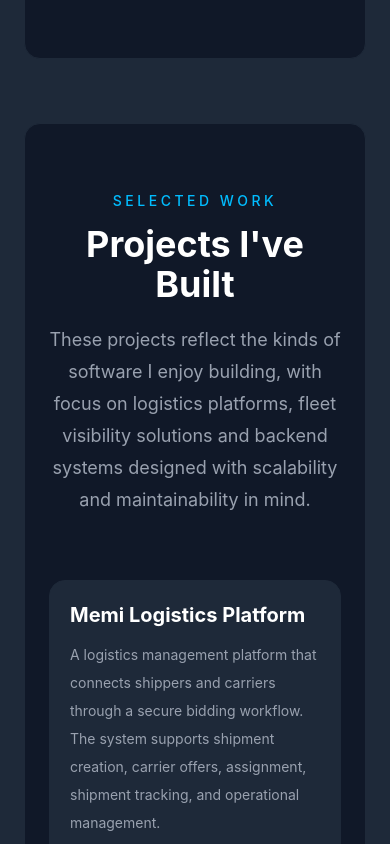
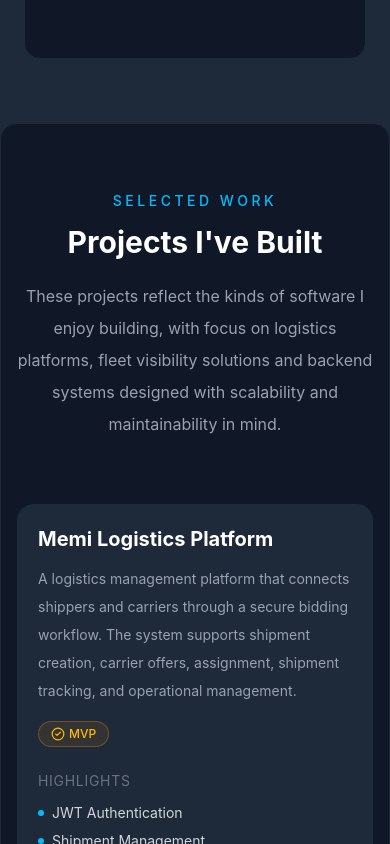
Before and after one commit to Kbrom-Mehari/Kbrom-Mehari.github.io, a React (Vite) app: page / in a window 390 px wide. Shown: the part 6620-7464 px from the top of the page. Built offline with nearby package versions, Linux system fonts and the light colour scheme.

Commit message:
changed margin on smaller screens

```diff
--- a/src/components/Projects.jsx
+++ b/src/components/Projects.jsx
@@ -5,7 +5,18 @@ const Projects = () => {
     return (
         <section
             id="projects"
-            className="mx-6 my-16 rounded-2xl border border-gray-800 bg-gray-900 px-6 py-16 md:px-12"
+            className="
+                mx-auto
+                md:mx-6
+                my-16
+                rounded-2xl
+                border
+                border-gray-800
+                bg-gray-900
+                px-4
+                md:px-12
+                py-16
+            "
         >
             {/* Header */}
 
@@ -15,14 +26,15 @@ const Projects = () => {
                     Selected Work
                 </span>
 
-                <h2 className="mt-3 text-4xl font-bold text-white">
+                <h2 className="mt-3 text-3xl font-bold text-white sm:text-4xl">
                     Projects I've Built
                 </h2>
 
-                <p className="mt-5 text-lg leading-8 text-gray-400">
-                    These projects reflect the kinds of software I enjoy building, with
-                    focus on logistics platforms, fleet visibility solutions and backend
-                    systems designed with scalability and maintainability in mind.
+                <p className="mt-5 text-base leading-8 text-gray-400 sm:text-lg">
+                    These projects reflect the kinds of software I enjoy building,
+                    with focus on logistics platforms, fleet visibility solutions
+                    and backend systems designed with scalability and
+                    maintainability in mind.
                 </p>
 
             </div>
```
